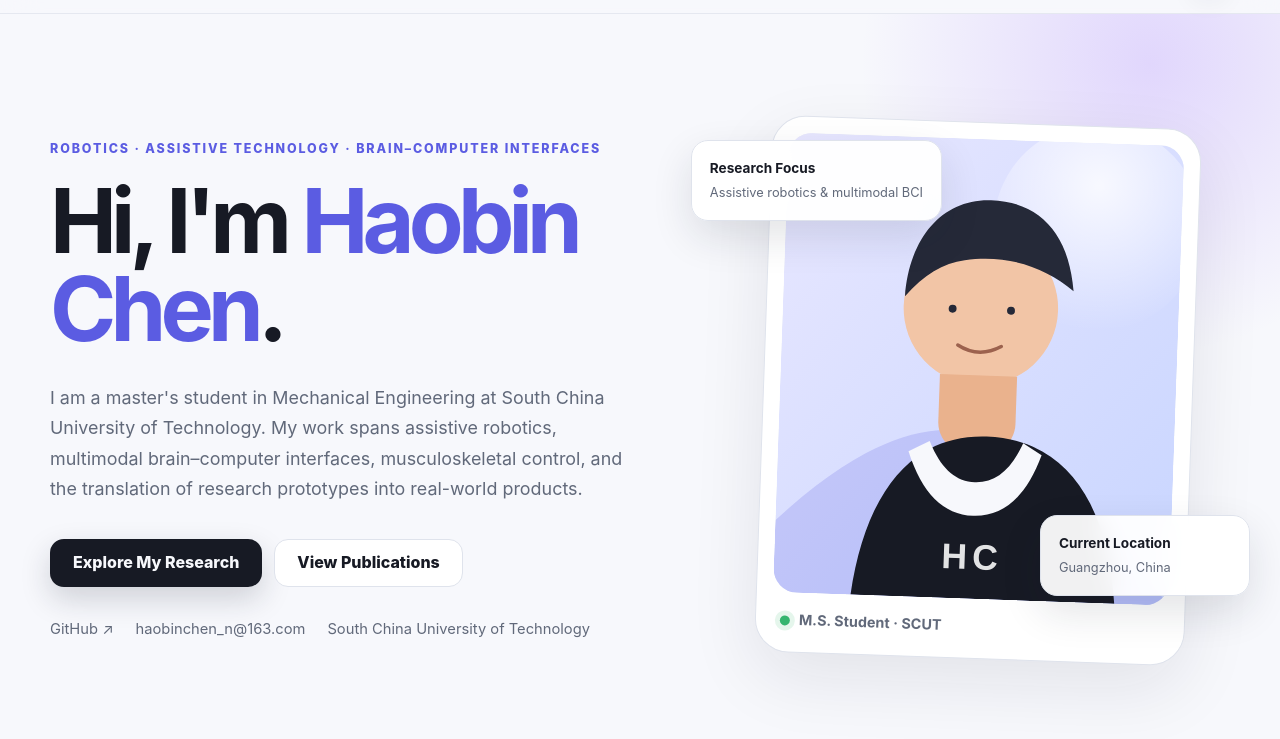
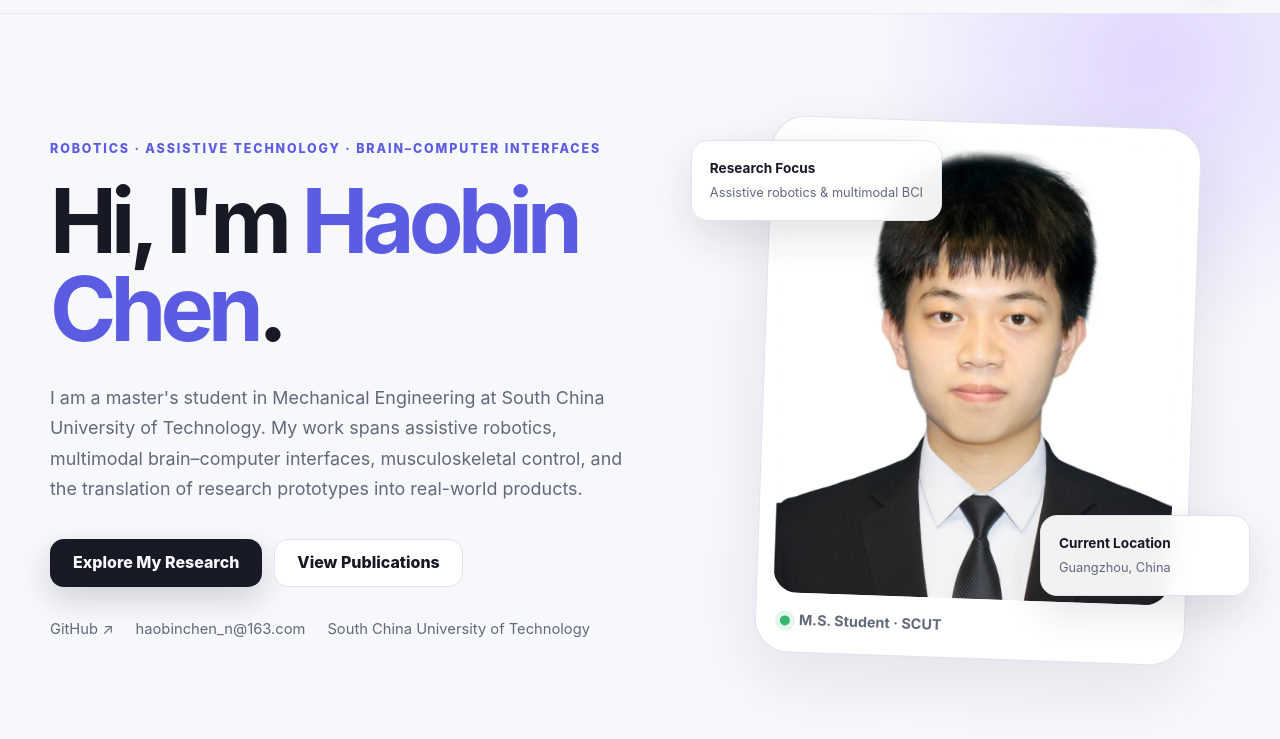
Before and after one commit to BinGo1010/bingo1010.github.io, a plain HTML site: page index.html in a window 1280 px wide. Shown: the part 61-800 px from the top of the page. Drawn offline with Linux system fonts and the light colour scheme.

Commit message:
Add personal photo.

```diff
--- a/index.html
+++ b/index.html
@@ -57,7 +57,7 @@
 
         <div class="portrait-panel reveal">
           <div class="portrait-card">
-            <img src="assets/images/profile-placeholder.svg" alt="Illustrated avatar for Haobin Chen">
+            <img src="assets/images/photo.jpg" alt="Portrait of Haobin Chen">
             <div class="availability"><span></span> M.S. Student · SCUT</div>
           </div>
           <div class="floating-note note-one">
```
Also changed, not shown: assets/images/photo.jpg (added).
